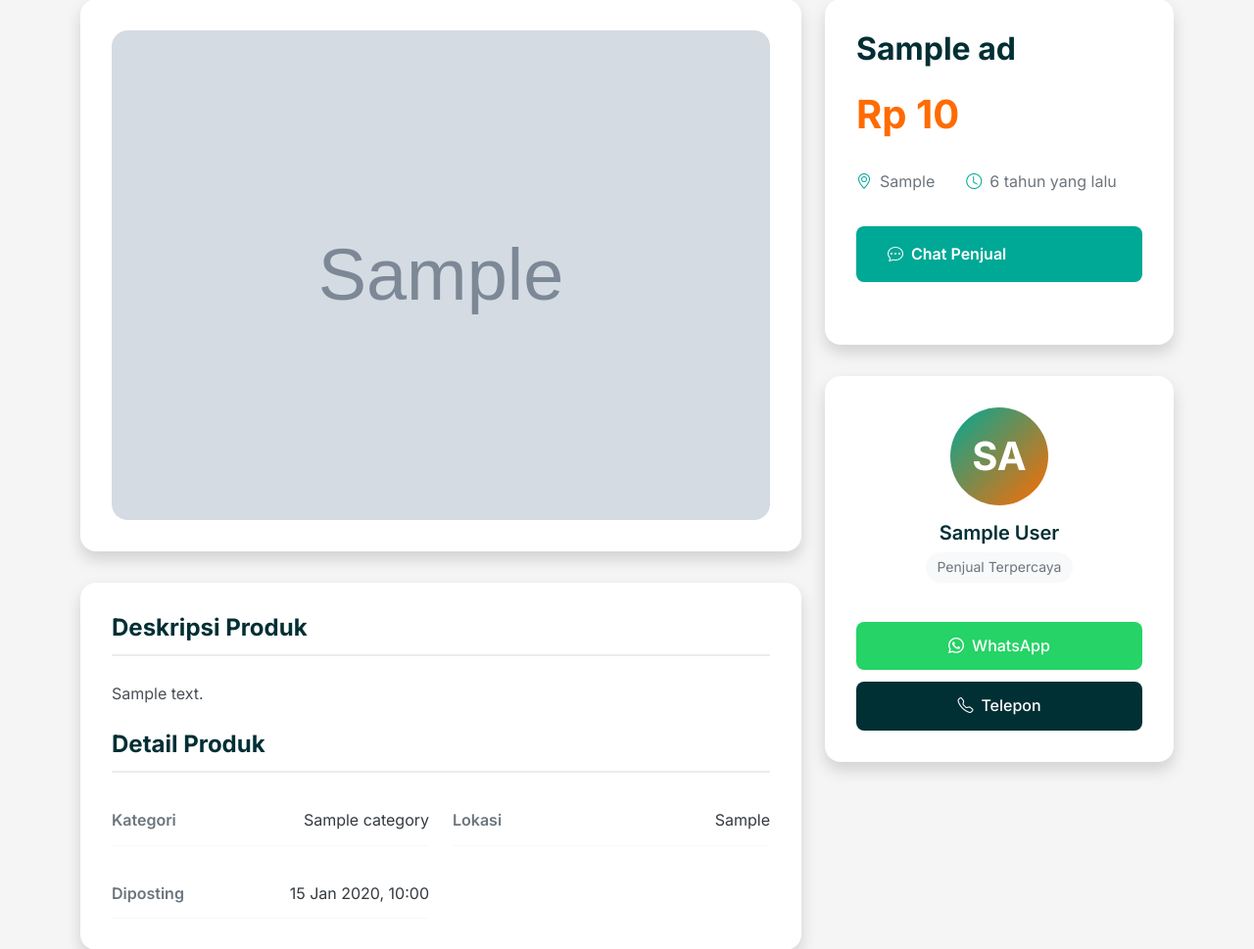
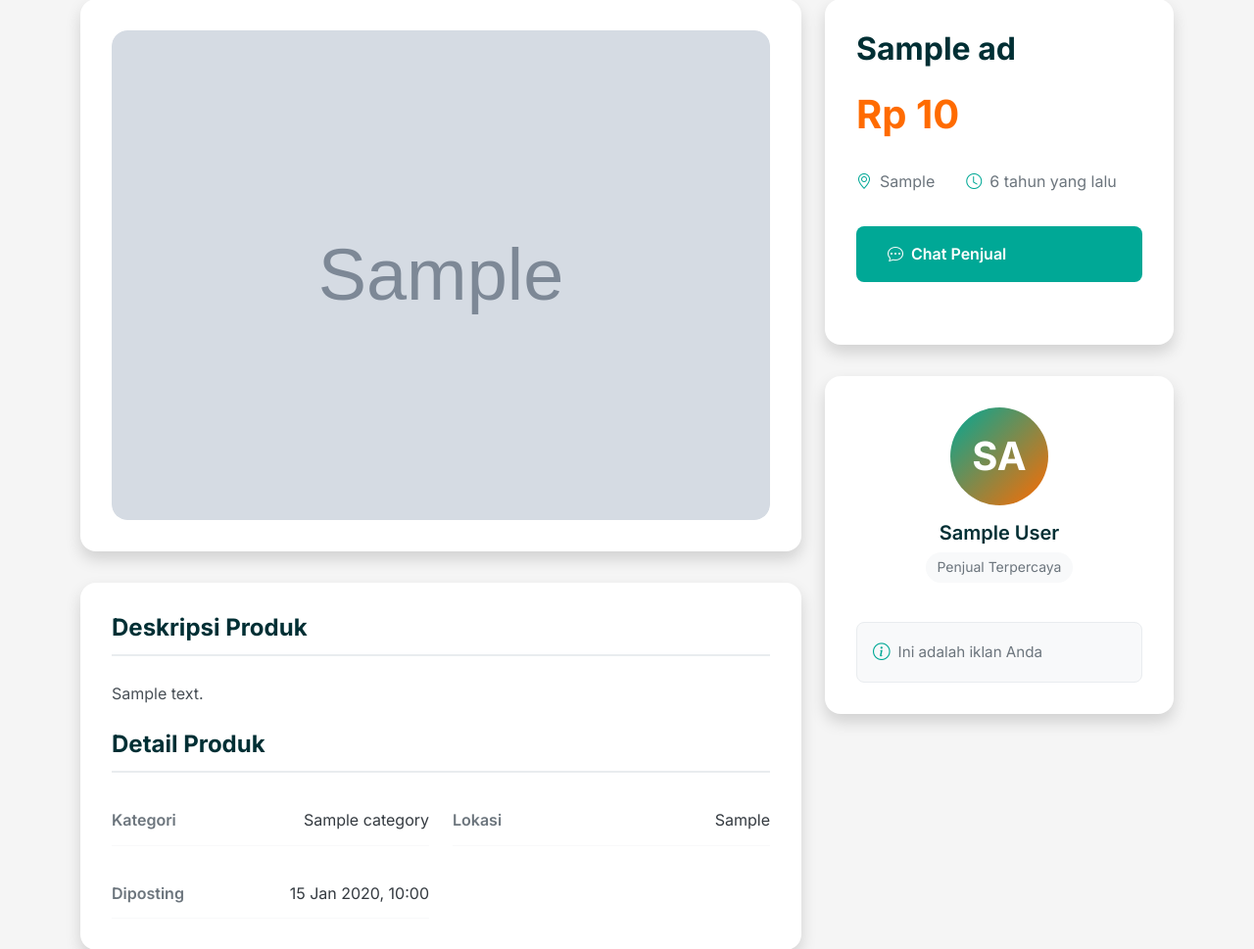
Before and after one commit to HerdianIskandar/olx-clone, a PHP site: page /detail.php?id=1 in a window 1280 px wide. Shown: the part 153-1122 px from the top of the page at 98% size. Run offline with PHP 8.4, Linux system fonts and the light colour scheme; the visitor is signed in with stand-in values (Sample User, id 1); tables that the repository leaves empty hold one stand-in row (values such as "Sample post"); grey boxes marked "Sample" are stand-in pictures; data that the repository does not hold is empty.

Commit message:
validasi whatapp dan telepon

```diff
--- a/css/detail.css
+++ b/css/detail.css
@@ -323,6 +323,23 @@ h1, h2, h3, h4, h5, h6 {
     text-decoration: none;
 }
 
+.owner-notice {
+    display: flex;
+    align-items: center;
+    gap: 0.5rem;
+    padding: 1rem;
+    background: var(--gray-100);
+    border-radius: var(--border-radius);
+    color: var(--gray-600);
+    font-size: 0.95rem;
+    border: 1px solid var(--gray-200);
+}
+
+.owner-notice i {
+    color: var(--secondary-color);
+    font-size: 1.1rem;
+}
+
 /* Product Details */
 .details-section {
     background: var(--white);
--- a/detail.php
+++ b/detail.php
@@ -168,6 +168,7 @@ try {
 
                     <div class="contact-buttons">
                         <?php if ($current_user): ?>
+                            <?php if ($current_user['id'] != $ad['user_id']): ?>
                                 <?php if (!empty($seller['whatsapp'])): ?>
                                     <a href="https://wa.me/<?php echo preg_replace('/[^0-9]/', '', $seller['whatsapp']); ?>?text=Halo,%20saya%20tertarik%20dengan%20produk%20anda:%20<?php echo urlencode($ad['title']); ?>"
                                            class="btn-contact btn-whatsapp" target="_blank">
@@ -183,6 +184,12 @@ try {
                                 <a href="tel:<?php echo !empty($seller['whatsapp']) ? '6281234567890' : preg_replace('/[^0-9]/', '', $seller['whatsapp']); ?>" class="btn-contact btn-phone">
                                     <i class="bi bi-telephone"></i> Telepon
                                 </a>
+                            <?php else: ?>
+                                <div class="owner-notice">
+                                    <i class="bi bi-info-circle"></i>
+                                    <span>Ini adalah iklan Anda</span>
+                                </div>
+                            <?php endif; ?>
                         <?php else: ?>
                             <a href="login.php?redirect=<?php echo urlencode('detail.php?id=' . $ad_id); ?>" class="btn-contact btn-whatsapp">
                                 <i class="bi bi-whatsapp"></i> WhatsApp (Login Dulu)
```
Lines whose indentation alone changed are shown as unchanged.
